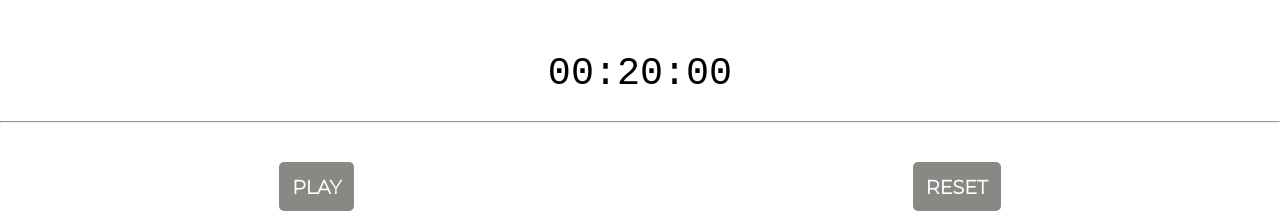
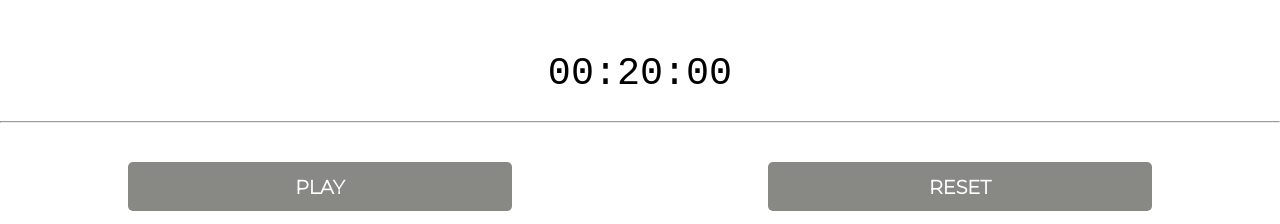
Before and after one commit to charlie-taylor-github/sayword, a plain HTML site: page index.html in a window 1280 px wide. Shown: the part 702-926 px from the top of the page. Drawn offline with Linux system fonts and the light colour scheme.

Commit message:
fixed menu items

```diff
--- a/style.css
+++ b/style.css
@@ -94,6 +94,11 @@ circle#progress {
   }
 }
 
+#options > h3 {
+  flex: 1;
+  margin: 0 10vw;
+}
+
 #time {
   font-family: monospace;
   font-weight: 200;
```
